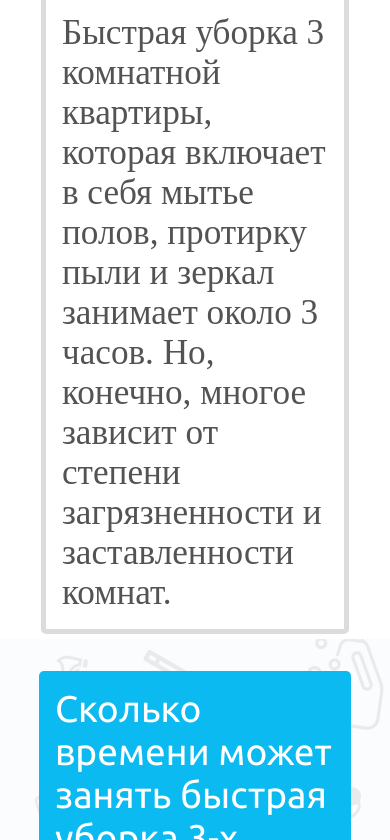
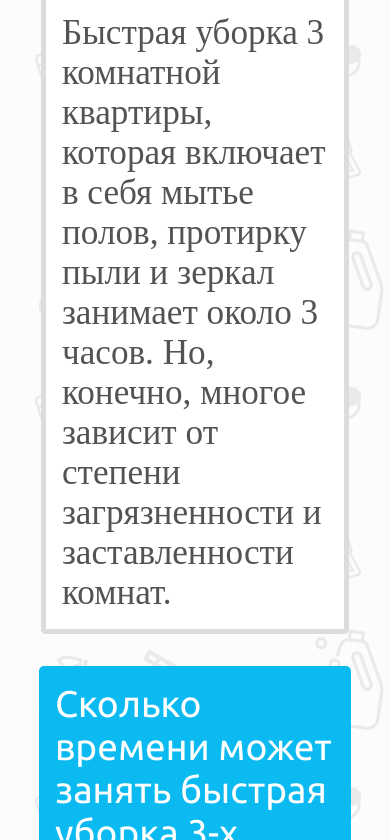
Before and after one commit to AkhmerovM/AkhmerovM.github.io, a plain HTML site: page Lesson17/index.html in a window 390 px wide. Both pictures are taken after a click on the link 195 px from the left and 475 px from the top of the page. Shown: the part 624-1464 px from the top of the page. Drawn offline with Linux system fonts and the light colour scheme.

Commit message:
EditLes17

```diff
--- a/Lesson17/index.html
+++ b/Lesson17/index.html
@@ -19,7 +19,7 @@
 			var target = $(this).attr('href');
 			console.log(target);
 			$('.content').hide();
-			$(target).show();
+			$(target).slideToggle();
 		});
 
 	});
--- a/Lesson17/less/style.less
+++ b/Lesson17/less/style.less
@@ -43,13 +43,12 @@ body {
 						background-color: rgb(11, 186, 240);
 						color: #fff;
 						width: 80%;
-						z-index: 9;
 						margin: 0 auto;
 						.reg;
 						font-size: 2.32rem;
 					}
 					.content {
-						background-color: #fff;
+
 						display: none;
 						.contain{
 							transition: all 0.2s;
@@ -57,14 +56,12 @@ body {
 							width: 79%;
 							margin: 0 auto;
 							background-color: #fff;
-							position: relative;
-							top: -5px;
 							color: rgb(83, 83, 83);
 							padding:1rem;
 							font-size: 2.2rem;
-							z-index: 1;
-							border-radius: 5px;
+							border-radius: 0px 0px 5px 5px;
 							border: 5px solid rgb(220, 220, 220);
+							border-top: 0;
 						}
 					}
 				}
```
Also changed, not shown: Lesson17/css/style.css.
